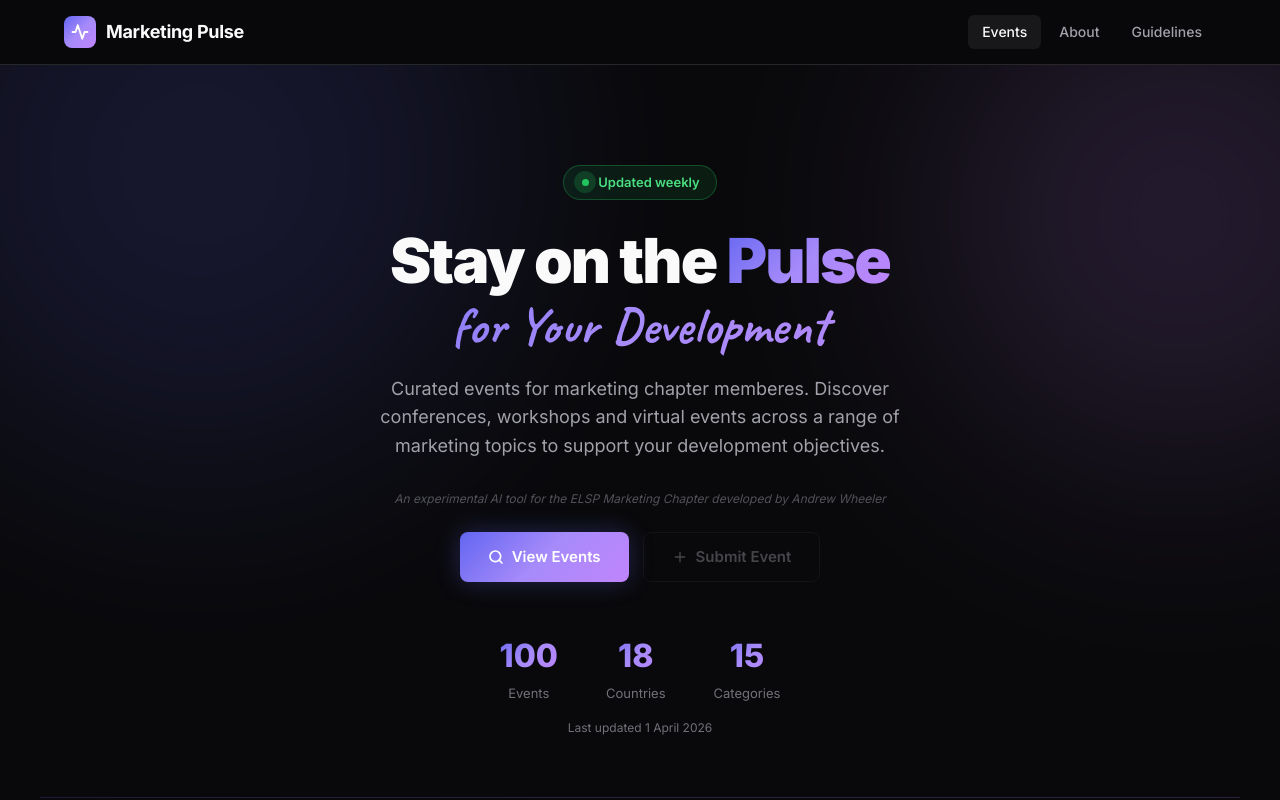
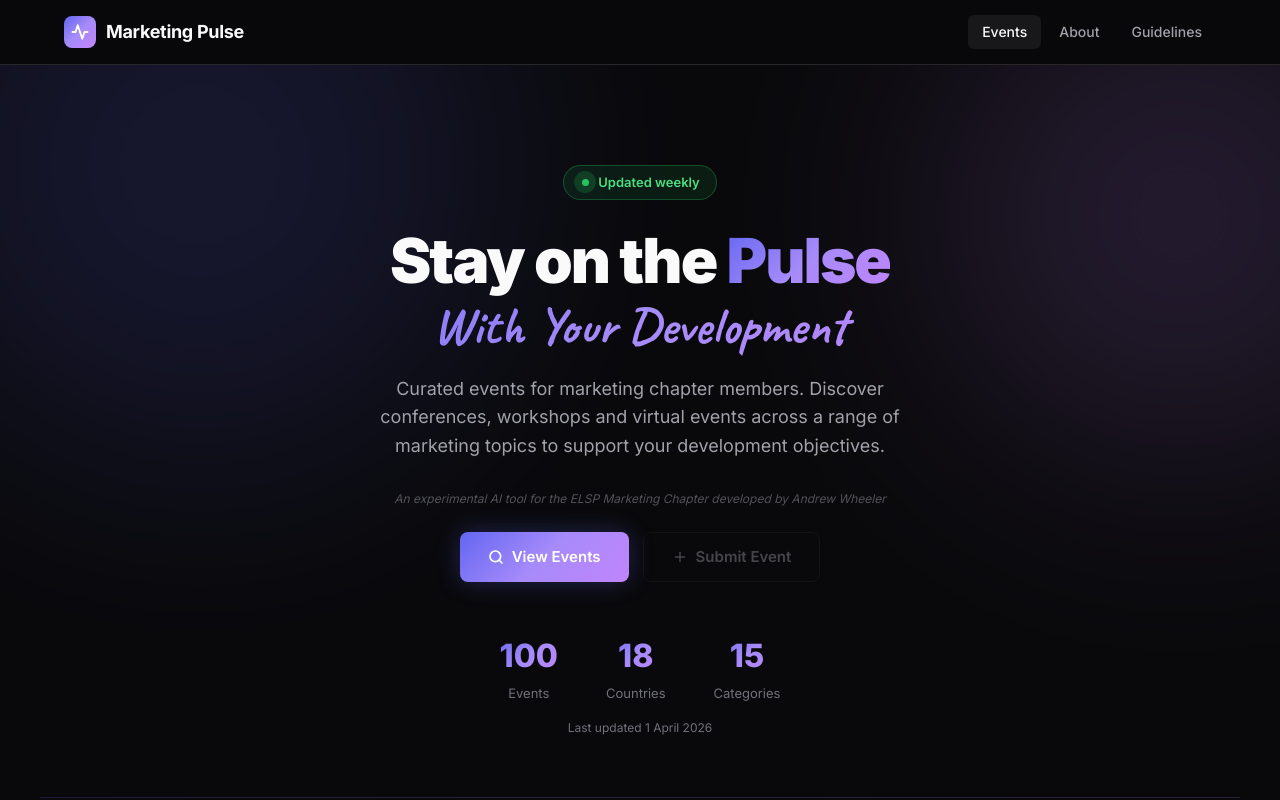
Before and after one commit to MarktelHQ/marketing-pulse, a plain HTML site: page index.html in a window 1280 px wide. Shown: the top 800 px of the page. Drawn offline with Linux system fonts and the light colour scheme.

Commit message:
Update index.html

```diff
--- a/index.html
+++ b/index.html
@@ -216,10 +216,10 @@
 
     <h1>
       Stay on the <span class="gradient-text">Pulse</span>
-      <span class="handwritten">for Your Development</span>
+      <span class="handwritten">With Your Development</span>
     </h1>
 
-    <p class="tagline">Curated events for marketing chapter memberes. Discover conferences, workshops and virtual events across a range of marketing topics to support your development objectives.</p>
+    <p class="tagline">Curated events for marketing chapter members. Discover conferences, workshops and virtual events across a range of marketing topics to support your development objectives.</p>
     <p class="disclaimer">An experimental AI tool for the ELSP Marketing Chapter developed by Andrew Wheeler</p>
 
     <div class="hero-ctas">
```
